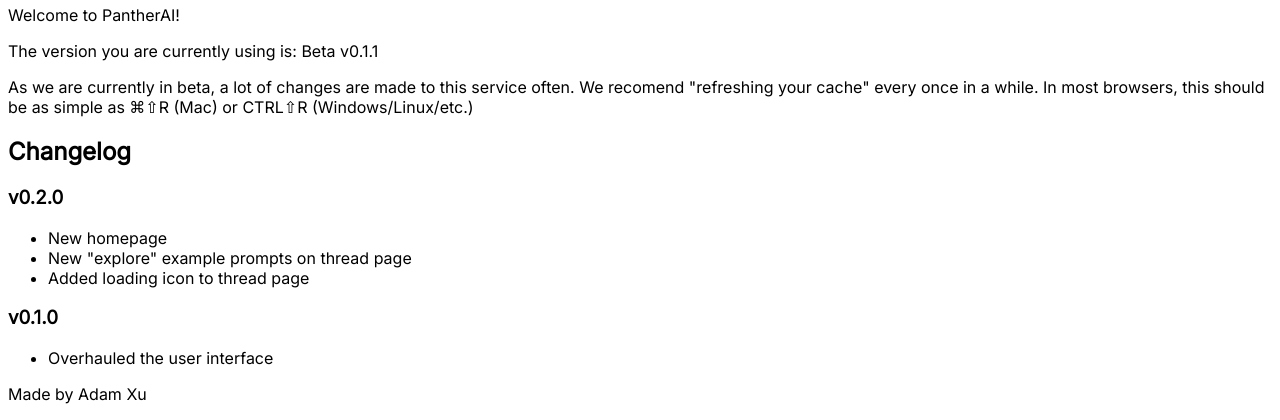
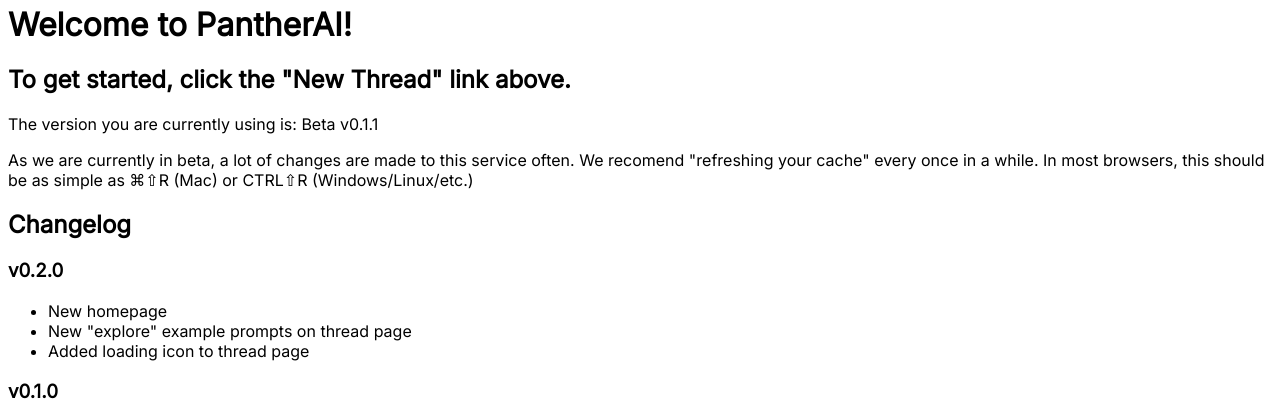
Before and after one commit to PanthrApp/panthrai, a Flask app: page / in a window 1280 px wide. Shown: the part 65-485 px from the top of the page. Run offline with Flask 3, Linux system fonts and the light colour scheme.

Commit message:
to get started...

```diff
--- a/api/templates/index.html
+++ b/api/templates/index.html
@@ -19,7 +19,8 @@
     </a>
   </div>
   <div class="content">
-  <p>Welcome to PantherAI!</p>
+  <h1>Welcome to PantherAI!</h1>
+  <h2>To get started, click the "New Thread" link above.</h2>
   <p>The version you are currently using is: Beta v0.1.1</p>
   <p>As we are currently in beta, a lot of changes are made to this service often. We recomend "refreshing your cache" every once in a while. In most browsers, this should be as simple as ⌘⇧R (Mac) or CTRL⇧R (Windows/Linux/etc.)</p>
   <h2>Changelog</h2>
```
